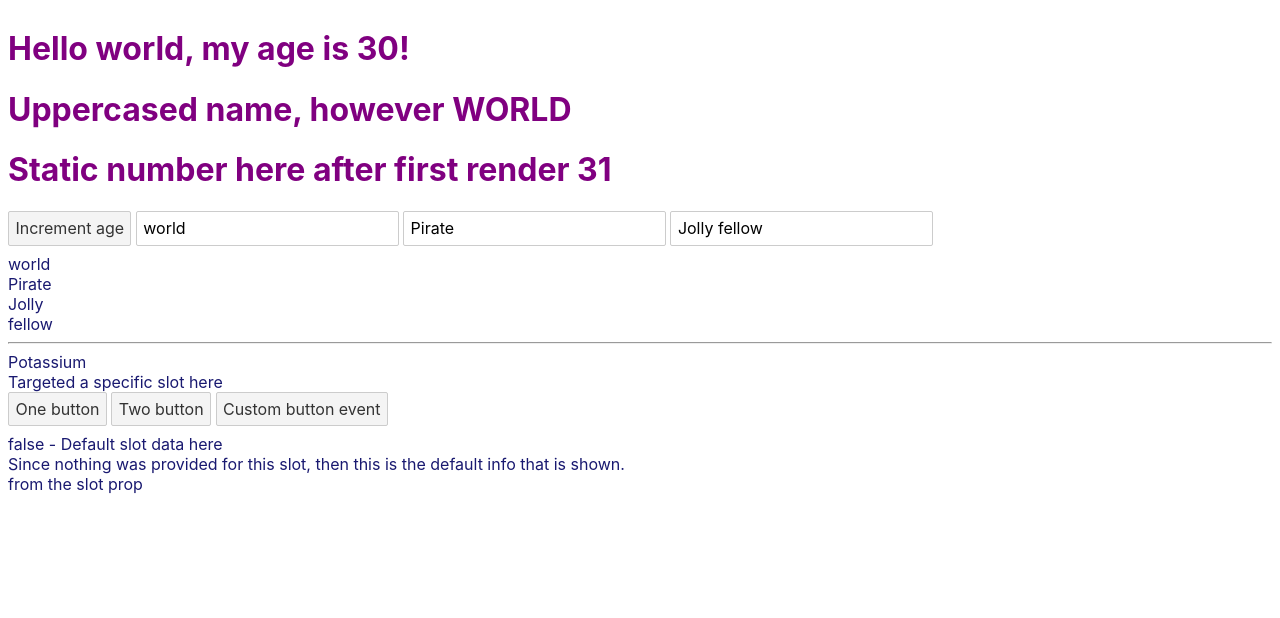
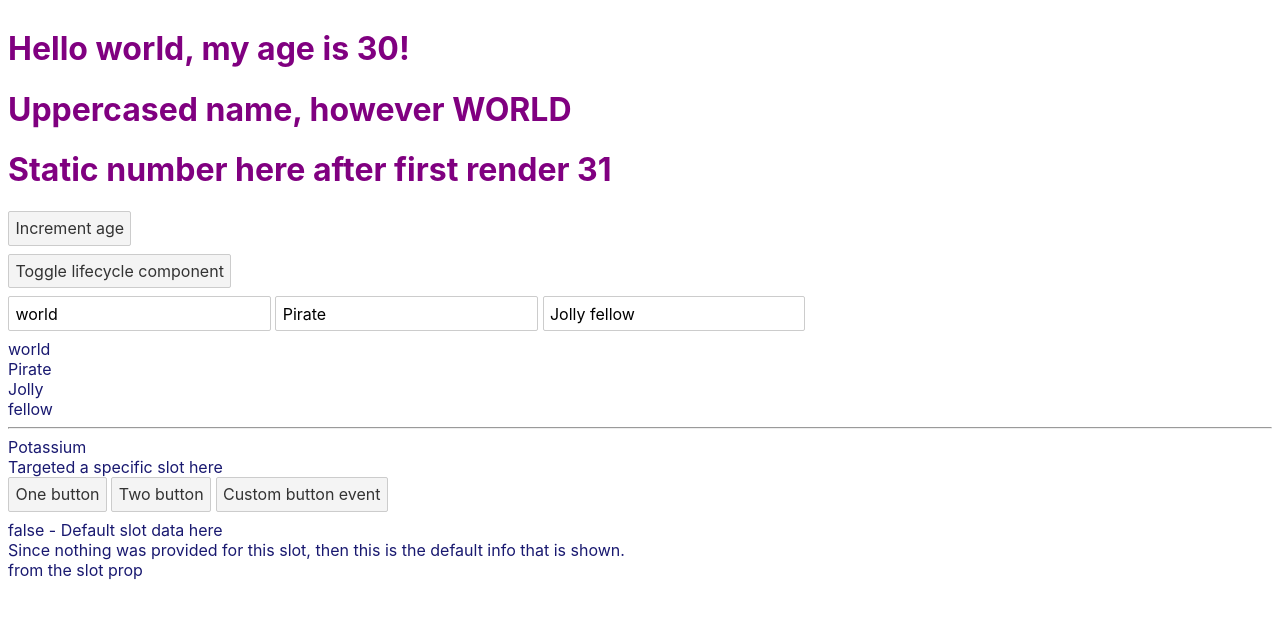
Before and after one commit to Hansmu/svelte-tutorial, a Svelte app in the folder first/: page / in a window 1280 px wide. Shown: the top 618 px of the page. Built offline with nearby package versions, Linux system fonts and the light colour scheme.

Commit message:
Add notes and examples of component lifecycle

```diff
--- a/first/src/App.svelte
+++ b/first/src/App.svelte
@@ -2,6 +2,7 @@
   // When you're importing another component, then the component will be under the default import
   // Same as React, you're going to want to name them in PascalCase, because that's how it differentiates between custom and regular tags
   import ContactCard from './ContactCard.svelte';
+  import LifecycleComponent from "./LifecycleComponent.svelte";
 
   // When you're adding `export` to name, this means that the variable can be set from outside of the component.
 	export let name: string = 'John';
@@ -31,6 +32,12 @@
   function onNameChange(event: any) {
       name = event.target!.value;
   }
+
+  let lifecycleComponentEnabled = false;
+
+  function toggleLifecycleComponent() {
+      lifecycleComponentEnabled = !lifecycleComponentEnabled;
+  }
 </script>
 
 <style>
@@ -44,6 +51,16 @@
 <h1>Static number here after first render {agePlusOne}</h1>
 <!-- To add event listeners, you can prepend it with a `on:` -->
 <button on:click={incrementAge}>Increment age</button>
+
+<div>
+    <button on:click={toggleLifecycleComponent}>
+        Toggle lifecycle component
+    </button>
+
+    {#if lifecycleComponentEnabled}
+        <LifecycleComponent />
+    {/if}
+</div>
 <!-- If you add just the `value` setting, then the data is unidirectional. -->
 <!-- If you want it to be bidirectional, then you need to listen for input. -->
 <!-- <input type="text" value={name} on:input={onNameChange} /> -->
--- /dev/null
+++ b/first/src/LifecycleComponent.svelte
@@ -0,0 +1,34 @@
+<script lang="ts">
+    import {onMount, onDestroy, beforeUpdate, afterUpdate} from "svelte";
+
+    console.log('LifecycleComponent: Script executed', Date.now());
+
+    onMount(() => {
+        console.log('LifecycleComponent: On mount', Date.now());
+    });
+
+    onDestroy(() => {
+        console.log('LifecycleComponent: On destroy', Date.now());
+    });
+
+    beforeUpdate(() => {
+        console.log('LifecycleComponent: Before update is triggered', Date.now());
+    });
+
+    afterUpdate(() => {
+        console.log('LifecycleComponent: AFTER update is triggered', Date.now());
+    });
+
+    let variable = false;
+
+    const toggleVariable = () => {
+        variable = !variable;
+    };
+</script>
+
+<div>
+    <h3>Lifecycle Component</h3>
+    <button on:click={toggleVariable}>
+        Toggle stateful variable - {variable}
+    </button>
+</div>
```
Also changed, not shown: 1 other file (tests, documents, lock files or other folders).
